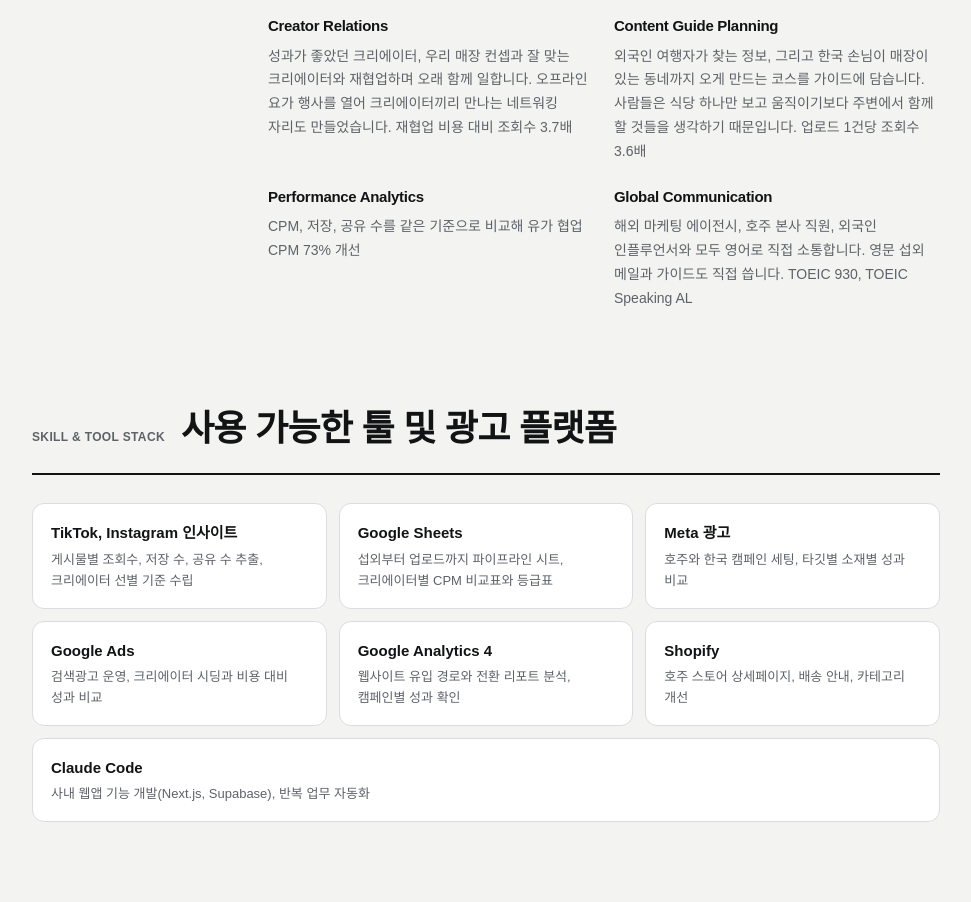
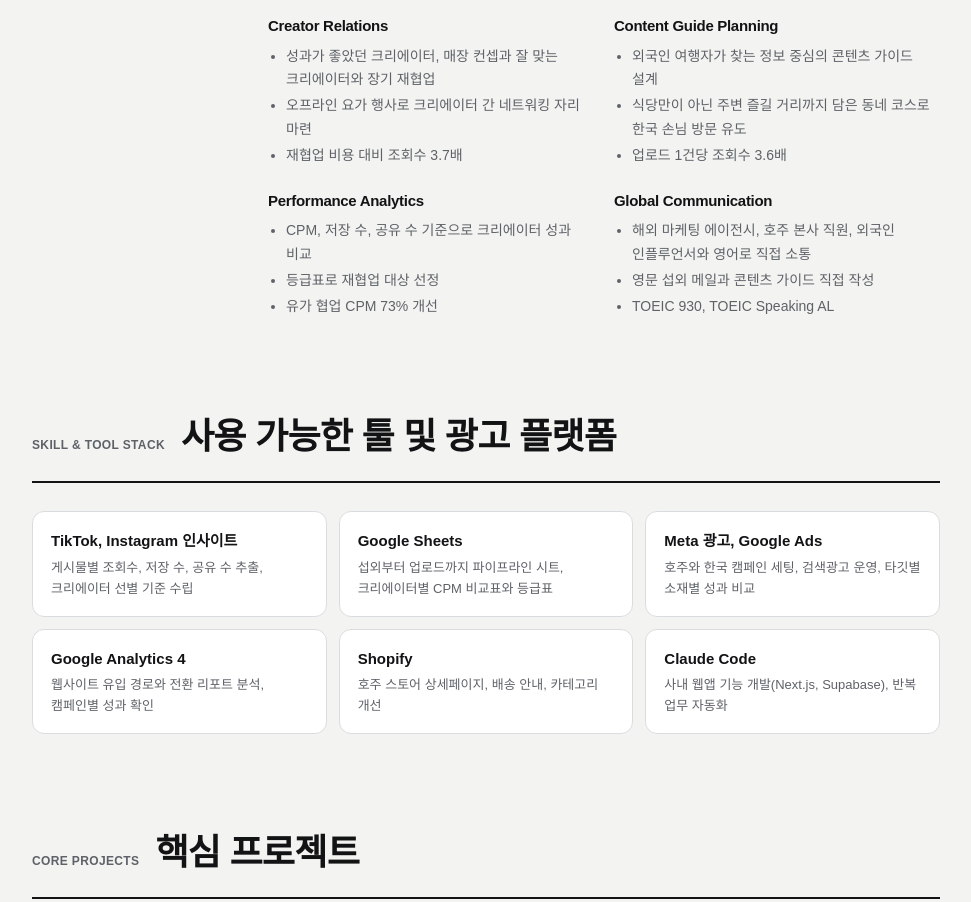
Before and after one commit to hyejoo0109/Portfolio, a plain HTML site: page index.html in a window 1280 px wide. Shown: the part 1217-2119 px from the top of the page, without its empty margins (288-1259 px from the left). Drawn offline with Linux system fonts and the light colour scheme; a web font is replaced by a local one.

Commit message:
About 강점 개조식으로 정리, 광고 카드 통합, 협업 실행 라벨 변경, 재협업 이미지 블러 강화
Co-Authored-By: Claude Opus 5.5 <noreply@anthropic.com>

```diff
--- a/index.html
+++ b/index.html
@@ -69,7 +69,6 @@ main{padding:40px 0 96px;display:flex;flex-direction:column;gap:88px;min-width:0
 .contact-row a{text-decoration:none;font-weight:600}
 .tools{display:grid;grid-template-columns:repeat(3,minmax(0,1fr));gap:12px}
 .tool{background:var(--card);border:1px solid var(--line);border-radius:12px;padding:16px 18px;display:flex;flex-direction:column;gap:4px}
-.tools .tool:last-child:nth-child(odd){grid-column:1/-1}
 .tool b{font-size:15px}.tool span{font-size:13px;color:var(--muted);line-height:1.6}
 .cards{display:grid;grid-template-columns:repeat(2,minmax(0,1fr));gap:14px}
 .pcard{display:flex;flex-direction:column;gap:6px;text-decoration:none;background:var(--card);border:1px solid var(--ink);border-radius:16px;padding:20px;transition:transform .15s ease,box-shadow .15s ease}
@@ -105,7 +104,8 @@ details[open] summary{margin-bottom:12px}
 .chip.on{background:var(--ink);color:#fff}
 .cols2{display:grid;grid-template-columns:repeat(2,minmax(0,1fr));gap:20px;margin-top:22px}
 .cols2 h3{font-size:15px;margin-bottom:6px}
-.cols2 p{margin:0;font-size:14px;color:var(--muted)}
+.cols2 ul{margin:0;padding-left:18px;font-size:14px;color:var(--muted)}
+.cols2 li+li{margin-top:2px}
 
 /* project template */
 .overview{display:grid;grid-template-columns:repeat(4,minmax(0,1fr));gap:12px;margin-bottom:36px}
@@ -265,10 +265,26 @@ footer.end .c{font-family:var(--mono);font-size:13px;line-height:1.9;text-align:
             <span class="chip on">Threads, 샤오홍슈</span>
           </div>
           <div class="cols2">
-            <div><h3>Creator Relations</h3><p>성과가 좋았던 크리에이터, 우리 매장 컨셉과 잘 맞는 크리에이터와 재협업하며 오래 함께 일합니다. 오프라인 요가 행사를 열어 크리에이터끼리 만나는 네트워킹 자리도 만들었습니다. 재협업 비용 대비 조회수 3.7배</p></div>
-            <div><h3>Content Guide Planning</h3><p>외국인 여행자가 찾는 정보, 그리고 한국 손님이 매장이 있는 동네까지 오게 만드는 코스를 가이드에 담습니다. 사람들은 식당 하나만 보고 움직이기보다 주변에서 함께 할 것들을 생각하기 때문입니다. 업로드 1건당 조회수 3.6배</p></div>
-            <div><h3>Performance Analytics</h3><p>CPM, 저장, 공유 수를 같은 기준으로 비교해 유가 협업 CPM 73% 개선</p></div>
-            <div><h3>Global Communication</h3><p>해외 마케팅 에이전시, 호주 본사 직원, 외국인 인플루언서와 모두 영어로 직접 소통합니다. 영문 섭외 메일과 가이드도 직접 씁니다. TOEIC 930, TOEIC Speaking AL</p></div>
+            <div><h3>Creator Relations</h3><ul>
+              <li>성과가 좋았던 크리에이터, 매장 컨셉과 잘 맞는 크리에이터와 장기 재협업</li>
+              <li>오프라인 요가 행사로 크리에이터 간 네트워킹 자리 마련</li>
+              <li>재협업 비용 대비 조회수 3.7배</li>
+            </ul></div>
+            <div><h3>Content Guide Planning</h3><ul>
+              <li>외국인 여행자가 찾는 정보 중심의 콘텐츠 가이드 설계</li>
+              <li>식당만이 아닌 주변 즐길 거리까지 담은 동네 코스로 한국 손님 방문 유도</li>
+              <li>업로드 1건당 조회수 3.6배</li>
+            </ul></div>
+            <div><h3>Performance Analytics</h3><ul>
+              <li>CPM, 저장 수, 공유 수 기준으로 크리에이터 성과 비교</li>
+              <li>등급표로 재협업 대상 선정</li>
+              <li>유가 협업 CPM 73% 개선</li>
+            </ul></div>
+            <div><h3>Global Communication</h3><ul>
+              <li>해외 마케팅 에이전시, 호주 본사 직원, 외국인 인플루언서와 영어로 직접 소통</li>
+              <li>영문 섭외 메일과 콘텐츠 가이드 직접 작성</li>
+              <li>TOEIC 930, TOEIC Speaking AL</li>
+            </ul></div>
           </div>
         </div>
       </div>
@@ -280,8 +296,7 @@ footer.end .c{font-family:var(--mono);font-size:13px;line-height:1.9;text-align:
       <div class="tools">
         <div class="tool"><b>TikTok, Instagram 인사이트</b><span>게시물별 조회수, 저장 수, 공유 수 추출, 크리에이터 선별 기준 수립</span></div>
         <div class="tool"><b>Google Sheets</b><span>섭외부터 업로드까지 파이프라인 시트, 크리에이터별 CPM 비교표와 등급표</span></div>
-        <div class="tool"><b>Meta 광고</b><span>호주와 한국 캠페인 세팅, 타깃별 소재별 성과 비교</span></div>
-        <div class="tool"><b>Google Ads</b><span>검색광고 운영, 크리에이터 시딩과 비용 대비 성과 비교</span></div>
+        <div class="tool"><b>Meta 광고, Google Ads</b><span>호주와 한국 캠페인 세팅, 검색광고 운영, 타깃별 소재별 성과 비교</span></div>
         <div class="tool"><b>Google Analytics 4</b><span>웹사이트 유입 경로와 전환 리포트 분석, 캠페인별 성과 확인</span></div>
         <div class="tool"><b>Shopify</b><span>호주 스토어 상세페이지, 배송 안내, 카테고리 개선</span></div>
         <div class="tool"><b>Claude Code</b><span>사내 웹앱 기능 개발(Next.js, Supabase), 반복 업무 자동화</span></div>
@@ -436,12 +451,12 @@ footer.end .c{font-family:var(--mono);font-size:13px;line-height:1.9;text-align:
       </div>
 
       <div class="step">
-        <div class="label"><span class="mono">실행</span><h3>재협업, 대만 확장, 협상</h3></div>
+        <div class="label"><span class="mono">실행</span><h3>재협업, 플랫폼 확장, 협업 포맷 다각화</h3></div>
         <div>
           <div class="gallery">
-            <figure><img src="img/recollab.jpg" alt="재협업 콘텐츠"><figcaption><b>재협업</b>브랜드를 지역 코스 속 한 장소로 소개하도록 컨셉 디렉팅</figcaption></figure>
-            <figure><img src="img/taiwan-threads.jpg" alt="대만 크리에이터 Threads 게시물" style="object-position:top"><figcaption><b>대만</b>반응 좋던 무가 크리에이터를 유가로 확장, Threads, 샤오홍슈 업로드</figcaption></figure>
-            <figure><img src="img/event-post.jpg" alt="식사권 댓글 이벤트 게시물"><figcaption><b>협상</b>유가 대신 식사권 댓글 이벤트로 진행, 참여율 5.6%</figcaption></figure>
+            <figure><img src="img/recollab-blur.jpg" alt="재협업 콘텐츠"><figcaption><b>재협업</b>브랜드를 지역 코스 속 한 장소로 소개하도록 컨셉 디렉팅</figcaption></figure>
+            <figure><img src="img/taiwan-threads.jpg" alt="대만 크리에이터 Threads 게시물" style="object-position:top"><figcaption><b>플랫폼 확장</b>반응 좋던 대만 무가 크리에이터와 유가 협업, 틱톡에서 Threads와 샤오홍슈로 확장</figcaption></figure>
+            <figure><img src="img/event-post.jpg" alt="식사권 댓글 이벤트 게시물"><figcaption><b>협업 포맷 다각화</b>유가 대신 식사권 댓글 이벤트로 협업, 참여율 5.6%</figcaption></figure>
           </div>
         </div>
       </div>
```
Also changed, not shown: img/recollab-blur.jpg (added), img/recollab.jpg (deleted).
